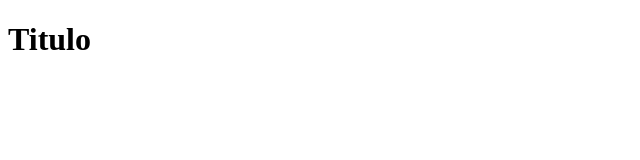
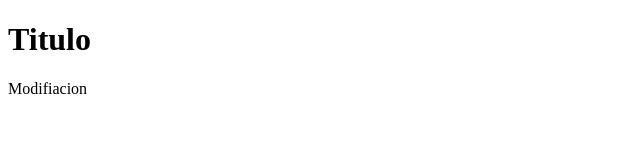
Before and after one commit to martinquirozr/conversor-divisas, a plain HTML site: page index.html in a window 1280 px wide. Shown: the whole page, without its empty margins (0-640 px from the left). Drawn offline with Linux system fonts and the light colour scheme.

Commit message:
Segundo commit

```diff
--- a/index.html
+++ b/index.html
@@ -8,6 +8,7 @@
 </head>
 <body>
     <h1>Titulo</h1>
+    <p>Modifiacion</p>
 
     <script src="script.js"></script>
 </body>
```
